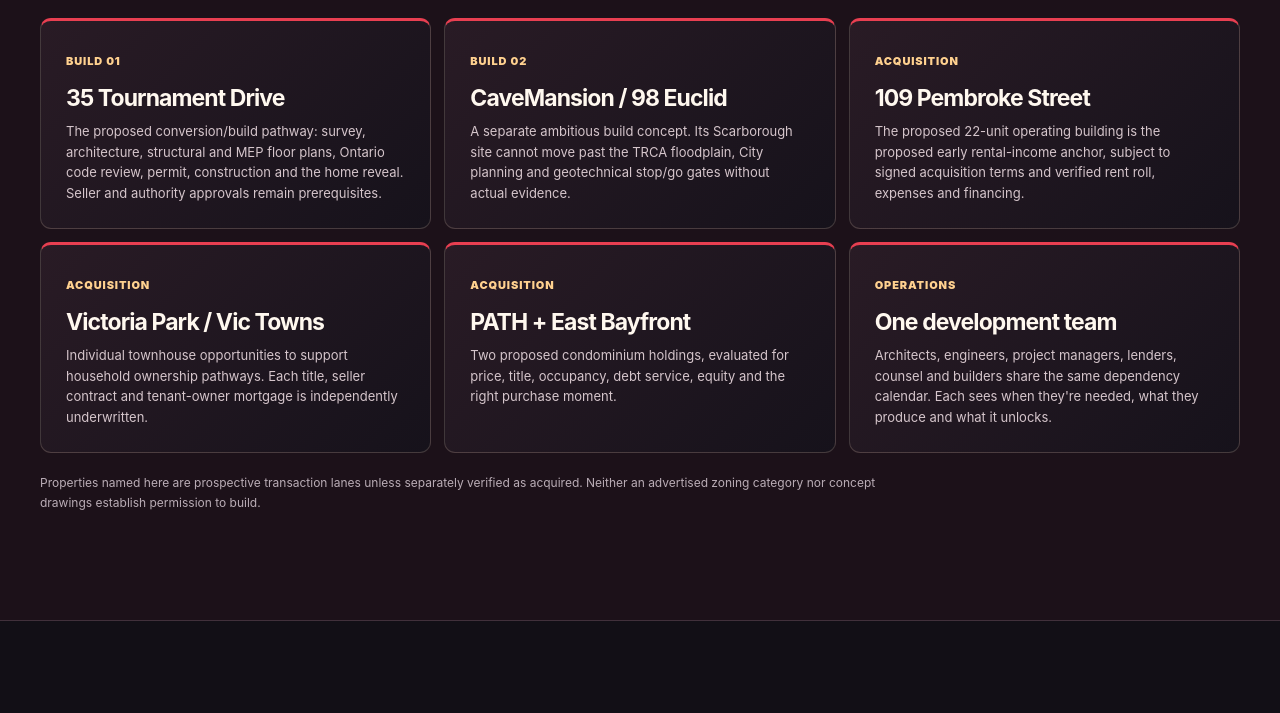
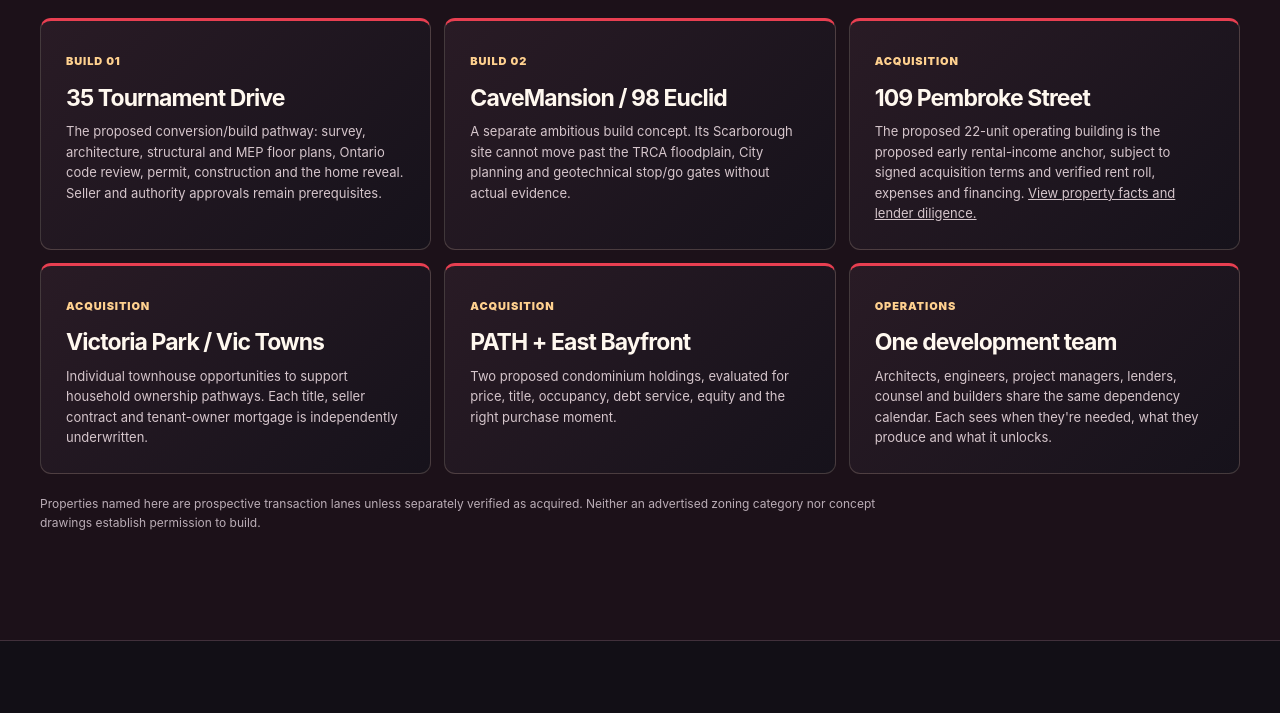
Before and after one commit to familystreetdevelopers-alt/Carnival-careers-site, a website: page the-story.html in a window 1280 px wide. Shown: the part 2300-3013 px from the top of the page. Drawn offline with Linux system fonts and the light colour scheme.

Commit message:
Link story acquisition lane to published Pembroke property facts

```diff
--- a/the-story.html
+++ b/the-story.html
@@ -107,7 +107,7 @@ footer .wrapper{display:flex;justify-content:space-between;gap:20px;flex-wrap:wr
 <div class="lanes">
 <article class="lane"><span class="n">BUILD 01</span><h3>35 Tournament Drive</h3><p>The proposed conversion/build pathway: survey, architecture, structural and MEP floor plans, Ontario code review, permit, construction and the home reveal. Seller and authority approvals remain prerequisites.</p></article>
 <article class="lane"><span class="n">BUILD 02</span><h3>CaveMansion / 98 Euclid</h3><p>A separate ambitious build concept. Its Scarborough site cannot move past the TRCA floodplain, City planning and geotechnical stop/go gates without actual evidence.</p></article>
-<article class="lane"><span class="n">ACQUISITION</span><h3>109 Pembroke Street</h3><p>The proposed 22-unit operating building is the proposed early rental-income anchor, subject to signed acquisition terms and verified rent roll, expenses and financing.</p></article>
+<article class="lane"><span class="n">ACQUISITION</span><h3>109 Pembroke Street</h3><p>The proposed 22-unit operating building is the proposed early rental-income anchor, subject to signed acquisition terms and verified rent roll, expenses and financing. <a href="/pembroke-acquisition.html">View property facts and lender diligence.</a></p></article>
 <article class="lane"><span class="n">ACQUISITION</span><h3>Victoria Park / Vic Towns</h3><p>Individual townhouse opportunities to support household ownership pathways. Each title, seller contract and tenant-owner mortgage is independently underwritten.</p></article>
 <article class="lane"><span class="n">ACQUISITION</span><h3>PATH + East Bayfront</h3><p>Two proposed condominium holdings, evaluated for price, title, occupancy, debt service, equity and the right purchase moment.</p></article>
 <article class="lane"><span class="n">OPERATIONS</span><h3>One development team</h3><p>Architects, engineers, project managers, lenders, counsel and builders share the same dependency calendar. Each sees when they're needed, what they produce and what it unlocks.</p></article>
```
